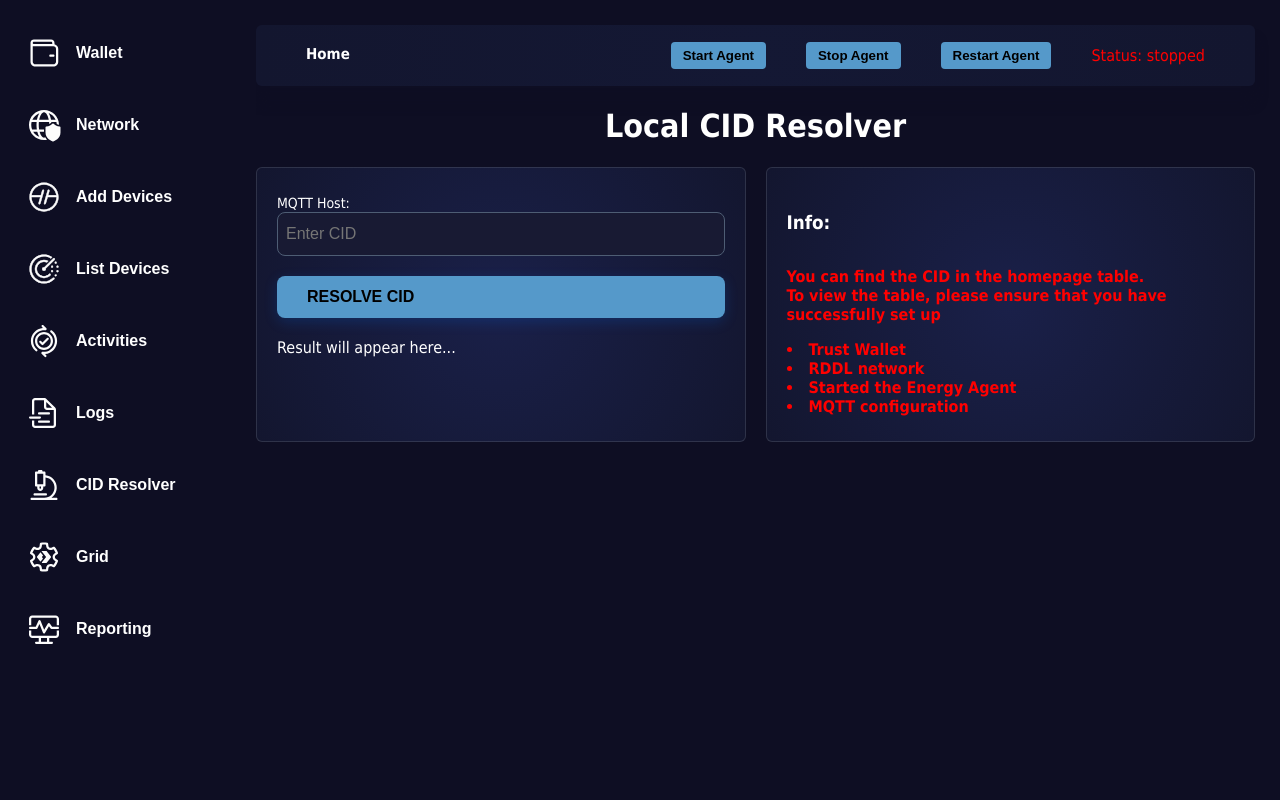
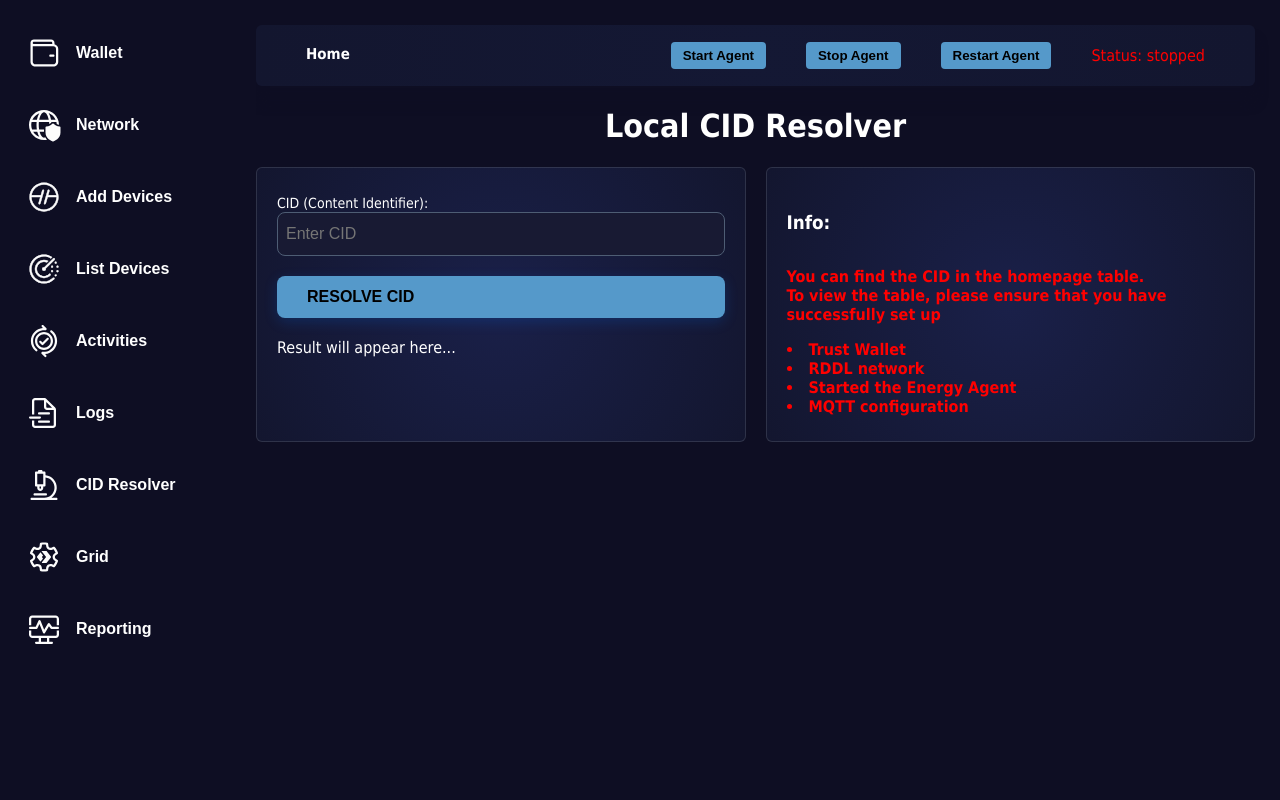
Before and after one commit to rddl-network/EnergyAgent, a FastAPI app: page /cid-page in a window 1280 px wide. Run offline with FastAPI, Linux system fonts and the light colour scheme; parts of the project's set-up code (start-up, migrations or seed data) failed here and were passed over.

Commit message:
Origin/maurice1995 details (#122)
* typo

* changes MQTT to CID (Typo)

* additional info

```diff
--- a/app/templates/Activities.html
+++ b/app/templates/Activities.html
@@ -12,7 +12,7 @@
     </div>
     <div class="transaction">
         <div class="description">
-            <p class="desc center">Below is the list of all blockchain and MQTT on the RDDL Network with their
+            <p class="desc center">Below is the list of all blockchain and MQTT activities on the RDDL Network with their
                 respective hash/command, result, context, and creation time.</p>
         </div>
         <table id="transactionsTable">
--- a/app/templates/CIDResolver.html
+++ b/app/templates/CIDResolver.html
@@ -5,7 +5,7 @@
   <div class="grid-2-col">
     <div class="section">
       <div class="form-input">
-        <label for="mqtt-host">MQTT Host:</label>
+        <label for="cid">CID (Content Identifier):</label>
         <input type="text" id="cidInput" required placeholder="Enter CID">
       </div>
       <button class="btn" onclick="resolveCID()">Resolve CID</button>
```
